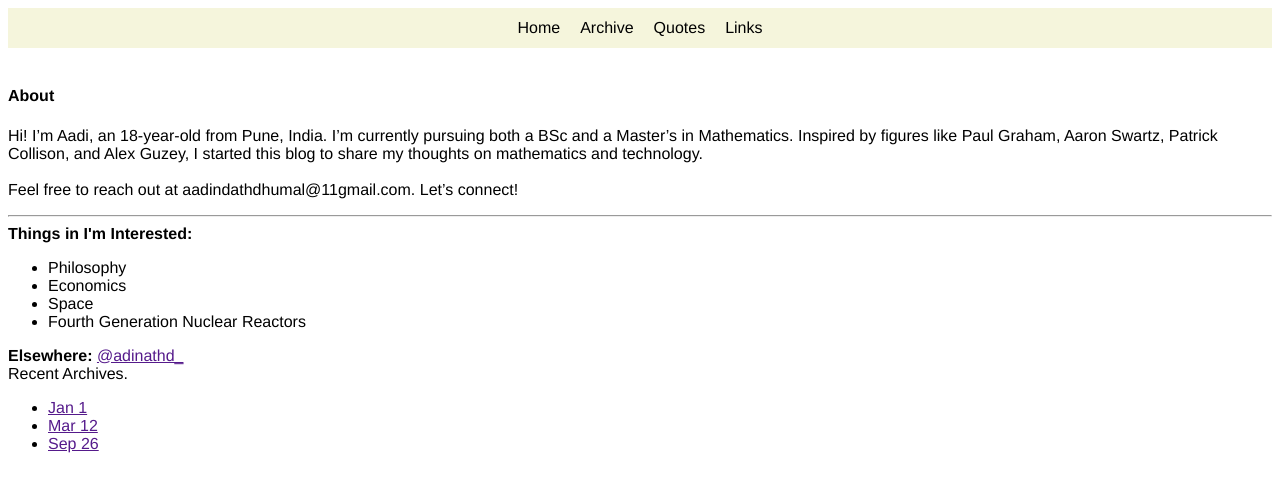
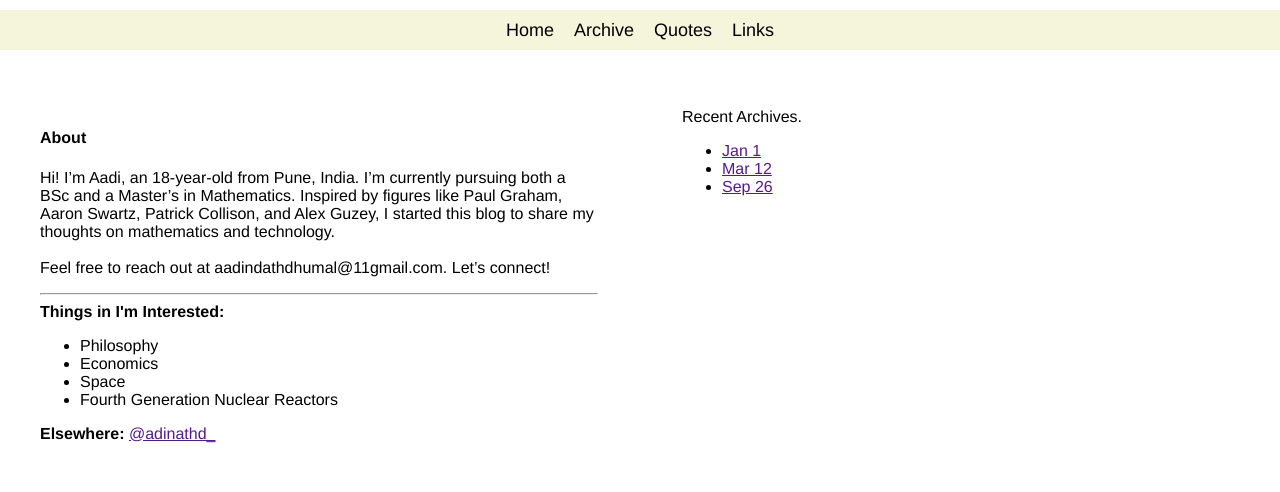
Before and after one commit to ad1093/ad1093.github.io, a plain HTML site: page index.html in a window 1280 px wide. Drawn offline with Linux system fonts and the light colour scheme.

Commit message:
Update style.css

```diff
--- a/style.css
+++ b/style.css
@@ -1,3 +1,75 @@
+body{
+    font-family: Helvetica;
+    margin: 0;
+}
+.parent-nav{
+    margin-top: 10px;
+    height: 40px;
+    width: 100%;
+   /* background: beige;*/
+    align-content: center;
+}
+.parent-bar {
+    display: flex;
+    justify-content: center;
+    align-items: center;
+    height: 40px;
+}
+
+.navbar-list {
+    list-style-type: none;
+    padding: 0;
+    margin: 0;
+    display: flex;
+    justify-content: center;
+    gap: 20px;
+}
+
+.navbar-list li {
+    display: inline;
+}
+
+.navbar-list a {
+    font-size: 18px;
+    text-decoration: none;
+    color: black;
+}
+
+.parent {
+    display: flex;
+    flex-direction: row;
+    justify-content: space-between;
+    padding: 20px;
+}
+
+.child {
+    /*background-color: #f0f0f0;
+    border: 1px solid #ccc;*/
+    padding: 20px;
+    width: 45%;
+}
+
+@media (max-width: 600px) {
+    .parent {
+        flex-direction: column;
+    }
+    .child {
+        width: 100%;
+    }
+}
+
+.sya-container{
+    font-size: 16px;
+    margin: 10px;
+    background: #fffff4;
+}
+.sya-container h4{
+    font-weight: 200;
+    font-size: 18px;
+}
+.sya-container ul{
+    list-style: none;
+}
 body{
     font-family: Helvetica;
 }
```
